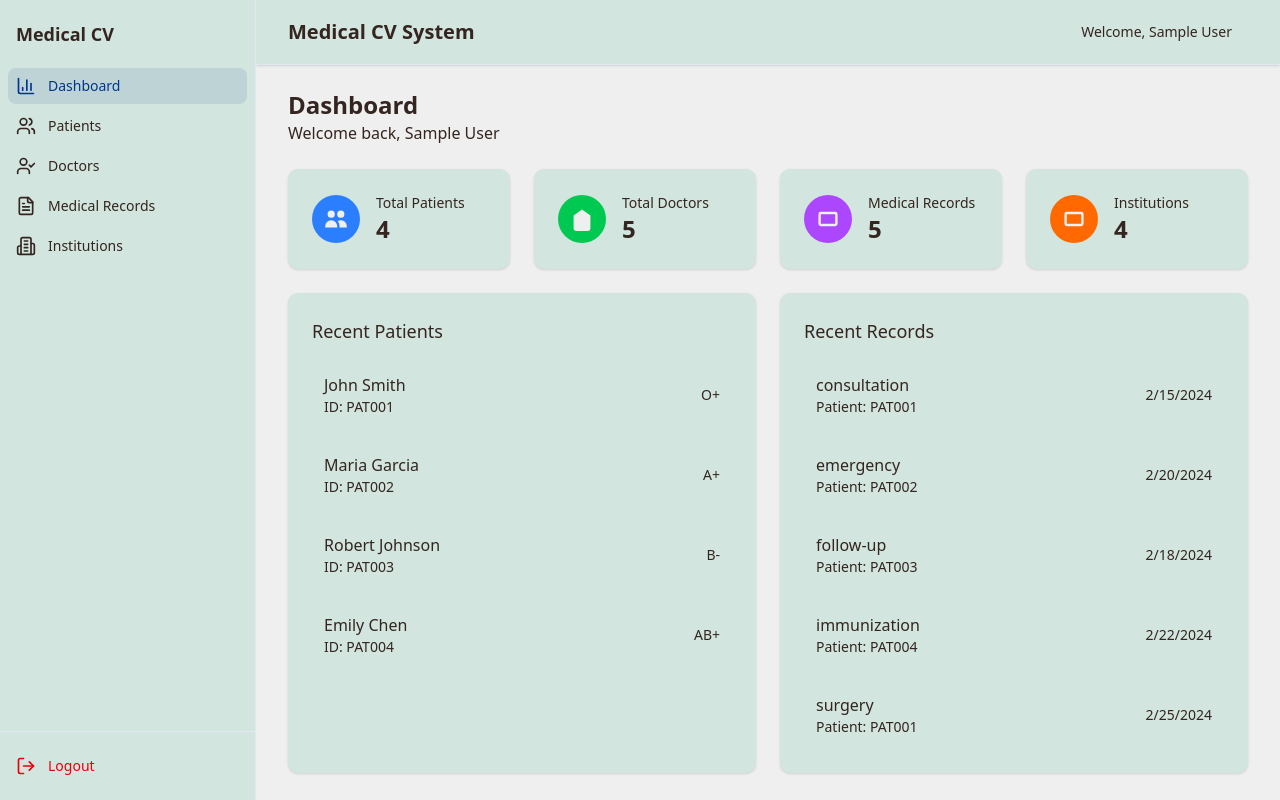
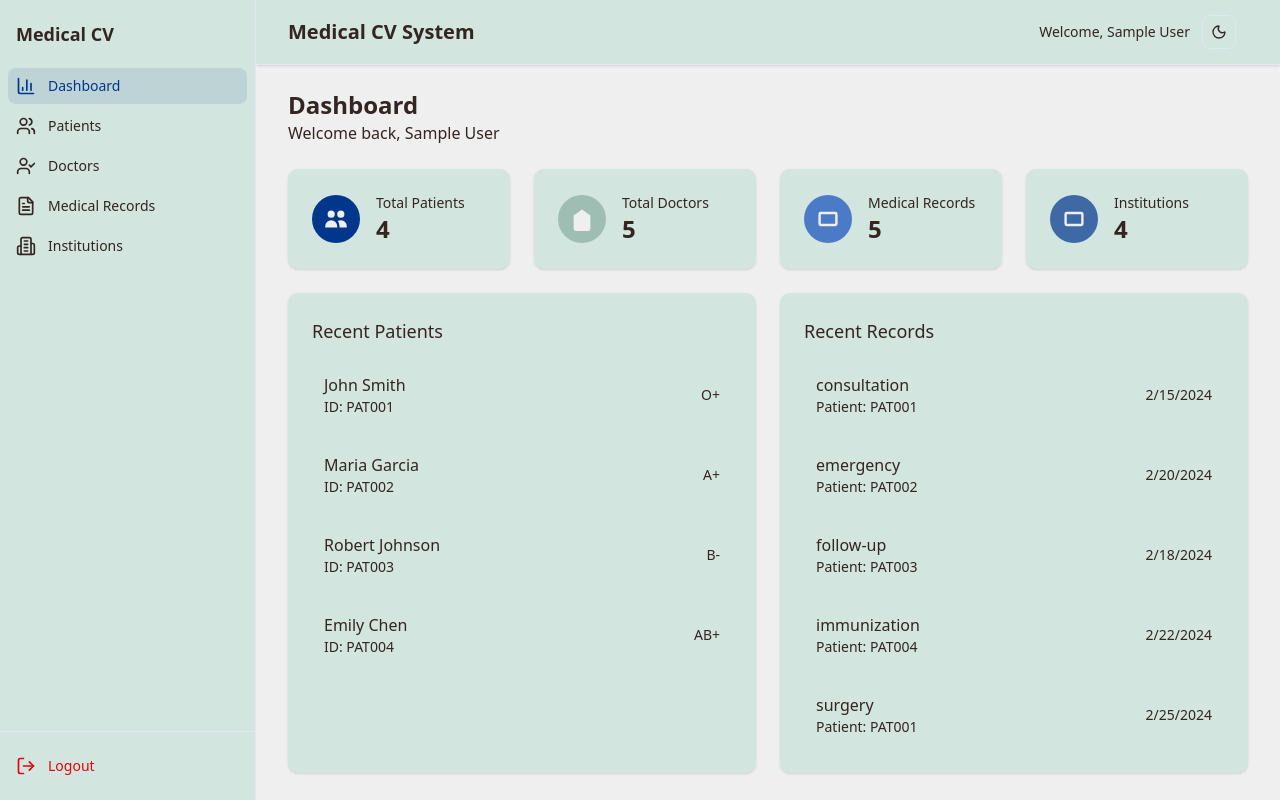
Before and after one commit to ahmadalbourhan/frontend-medilink, a Next.js app: page /dashboard in a window 1280 px wide. Built offline with nearby package versions, Linux system fonts and the light colour scheme; sample sign-in values are in the browser's storage.

Commit message:
add toggle mode

```diff
--- a/app/components/DashboardLayout.js
+++ b/app/components/DashboardLayout.js
@@ -10,13 +10,46 @@ import {
   Building2,
   LogOut,
   Activity,
+  Sun,
+  Moon,
 } from "lucide-react";
+import { useState, useEffect } from "react";
 
 export default function DashboardLayout({ children }) {
   const { user, logout } = useAuth();
+  const [isDark, setIsDark] = useState(false);
 
   const router = useRouter();
   const pathname = usePathname();
+
+  useEffect(() => {
+    // Initialize theme from localStorage
+    const stored =
+      typeof window !== "undefined" ? localStorage.getItem("theme") : null;
+    const prefersDark =
+      typeof window !== "undefined" &&
+      window.matchMedia &&
+      window.matchMedia("(prefers-color-scheme: dark)").matches;
+    const enableDark = stored ? stored === "dark" : prefersDark;
+    setIsDark(enableDark);
+    if (enableDark) {
+      document.documentElement.classList.add("dark");
+    } else {
+      document.documentElement.classList.remove("dark");
+    }
+  }, []);
+
+  const toggleTheme = () => {
+    const next = !isDark;
+    setIsDark(next);
+    if (next) {
+      document.documentElement.classList.add("dark");
+      localStorage.setItem("theme", "dark");
+    } else {
+      document.documentElement.classList.remove("dark");
+      localStorage.setItem("theme", "light");
+    }
+  };
 
   const handleLogout = () => {
     logout();
@@ -100,10 +133,22 @@ export default function DashboardLayout({ children }) {
                   Medical CV System
                 </h1>
               </div>
-              <div className="flex items-center space-x-4">
+              <div className="flex items-center space-x-3">
                 <span className="text-sm text-muted-foreground">
                   Welcome, {user?.name}
                 </span>
+                <button
+                  type="button"
+                  onClick={toggleTheme}
+                  aria-label="Toggle theme"
+                  className="inline-flex items-center justify-center rounded-md border border-border p-2 text-muted-foreground hover:bg-accent/10"
+                >
+                  {isDark ? (
+                    <Sun className="w-4 h-4" />
+                  ) : (
+                    <Moon className="w-4 h-4" />
+                  )}
+                </button>
                 <button
                   onClick={handleLogout}
                   className="bg-destructive text-white px-4 py-2 rounded-md text-sm hover:bg-destructive/90 lg:hidden"
--- a/app/components/LoginForm.js
+++ b/app/components/LoginForm.js
@@ -31,12 +31,12 @@ export default function LoginForm() {
   return (
     <form
       onSubmit={handleSubmit}
-      className="bg-card shadow-lg rounded-lg p-8 space-y-6"
+      className="bg-card text-card-foreground shadow-lg rounded-lg p-8 space-y-6"
     >
       <div>
         <label
           htmlFor="email"
-          className="block text-sm font-medium text-secondary-foreground mb-2"
+          className="block text-sm font-medium text-foreground mb-2"
         >
           Email Address
         </label>
@@ -45,7 +45,7 @@ export default function LoginForm() {
           type="email"
           value={email}
           onChange={(e) => setEmail(e.target.value)}
-          className="w-full px-3 py-2 border border-secondary rounded-md focus:outline-none focus:ring-2 focus:ring-primary bg-card"
+          className="w-full px-3 py-2 border border-border rounded-md focus:outline-none focus:ring-2 focus:ring-primary bg-background text-foreground"
           placeholder="admin@medicalcv.com"
           required
         />
@@ -54,7 +54,7 @@ export default function LoginForm() {
       <div>
         <label
           htmlFor="password"
-          className="block text-sm font-medium text-secondary-foreground mb-2"
+          className="block text-sm font-medium text-foreground mb-2"
         >
           Password
         </label>
@@ -63,7 +63,7 @@ export default function LoginForm() {
           type="password"
           value={password}
           onChange={(e) => setPassword(e.target.value)}
-          className="w-full px-3 py-2 border border-secondary rounded-md focus:outline-none focus:ring-2 focus:ring-primary bg-card"
+          className="w-full px-3 py-2 border border-border rounded-md focus:outline-none focus:ring-2 focus:ring-primary bg-background text-foreground"
           placeholder="admin"
           required
         />
@@ -72,7 +72,7 @@ export default function LoginForm() {
       <button
         type="submit"
         disabled={isLoading}
-        className="w-full bg-primary text-primary-foreground py-2 px-4 rounded-md hover:bg-accent transition-colors duration-300 focus:outline-none focus:ring-2 focus:ring-primary disabled:opacity-50"
+        className="w-full bg-primary text-primary-foreground py-2 px-4 rounded-md hover:bg-primary/90 transition-colors duration-300 focus:outline-none focus:ring-2 focus:ring-primary disabled:opacity-50"
       >
         {isLoading ? "Signing in..." : "Sign In"}
       </button>
--- a/app/dashboard/page.js
+++ b/app/dashboard/page.js
@@ -45,11 +45,20 @@ export default function Dashboard() {
     );
   }
 
-  const StatCard = ({ title, value, icon, color }) => (
+  const colorMap = {
+    blue: "bg-primary",
+    green: "bg-secondary",
+    purple: "bg-accent",
+    orange: "bg-primary/70",
+  };
+
+  const StatCard = ({ title, value, icon, color }) => {
+    const resolved = colorMap[color] || "bg-primary";
+    return (
       <div className="bg-card rounded-lg shadow p-6 text-card-foreground">
         <div className="flex items-center">
           <div
-          className={`p-3 rounded-full ${color} text-primary-foreground mr-4`}
+            className={`p-3 rounded-full ${resolved} text-primary-foreground mr-4`}
           >
             {icon}
           </div>
@@ -60,6 +69,7 @@ export default function Dashboard() {
         </div>
       </div>
     );
+  };
 
   return (
     <DashboardLayout>
@@ -78,7 +88,7 @@ export default function Dashboard() {
                 <path d="M9 6a3 3 0 11-6 0 3 3 0 016 0zM17 6a3 3 0 11-6 0 3 3 0 016 0zM12.93 17c.046-.327.07-.66.07-1a6.97 6.97 0 00-1.5-4.33A5 5 0 0119 16v1h-6.07zM6 11a5 5 0 015 5v1H1v-1a5 5 0 015-5z"></path>
               </svg>
             }
-            color="bg-blue-500"
+            color="blue"
           />
           <StatCard
             title="Total Doctors"
@@ -88,7 +98,7 @@ export default function Dashboard() {
                 <path d="M10 2L3 7v11a2 2 0 002 2h10a2 2 0 002-2V7l-7-5z"></path>
               </svg>
             }
-            color="bg-green-500"
+            color="green"
           />
           <StatCard
             title="Medical Records"
@@ -98,7 +108,7 @@ export default function Dashboard() {
                 <path d="M4 4a2 2 0 00-2 2v8a2 2 0 002 2h12a2 2 0 002-2V6a2 2 0 00-2-2H4zm0 2h12v8H4V6z"></path>
               </svg>
             }
-            color="bg-purple-500"
+            color="purple"
           />
           <StatCard
             title="Institutions"
@@ -108,7 +118,7 @@ export default function Dashboard() {
                 <path d="M4 4a2 2 0 00-2 2v8a2 2 0 002 2h12a2 2 0 002-2V6a2 2 0 00-2-2H4zm0 2h12v8H4V6z"></path>
               </svg>
             }
-            color="bg-orange-500"
+            color="orange"
           />
         </div>
 
```
Lines whose indentation alone changed are shown as unchanged.
